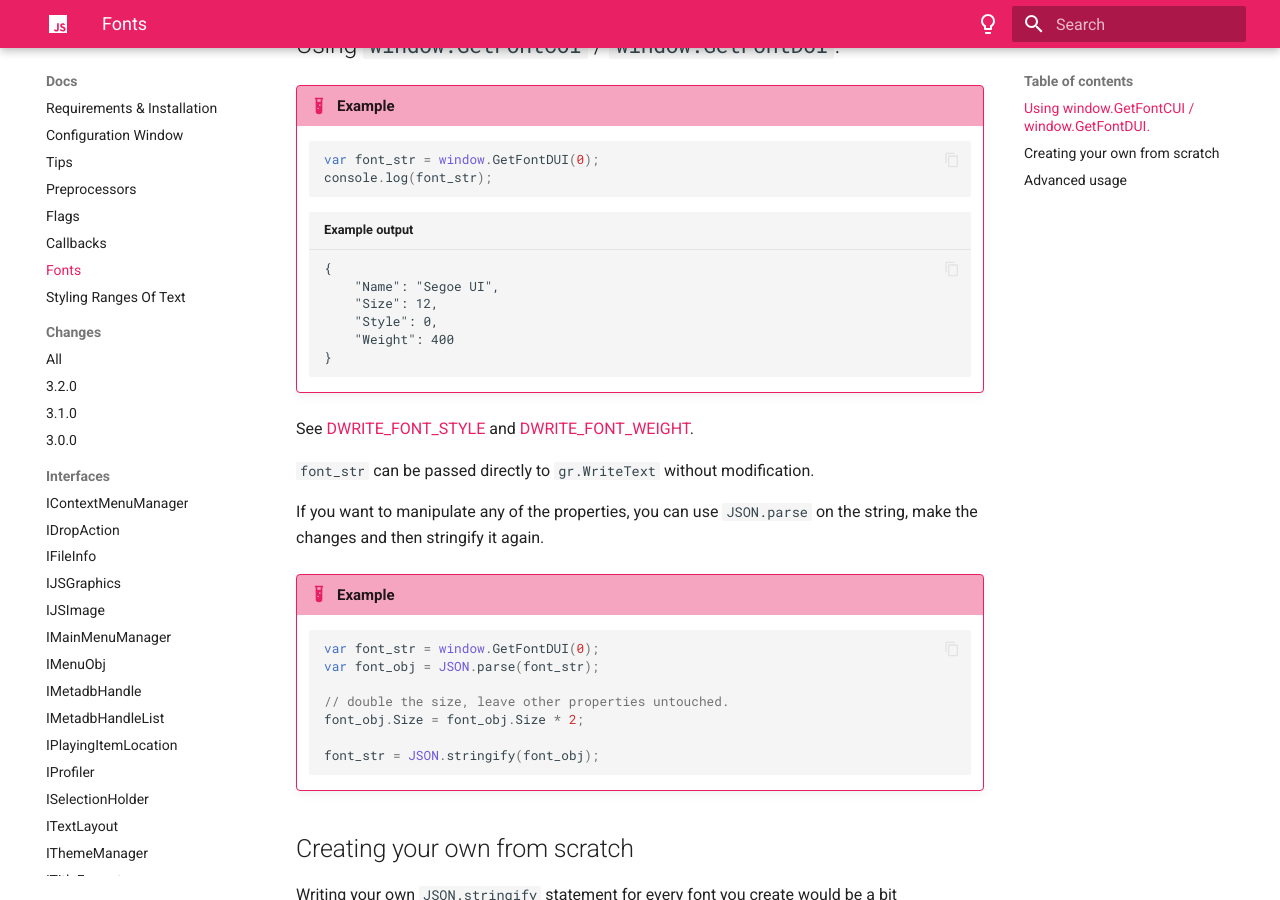
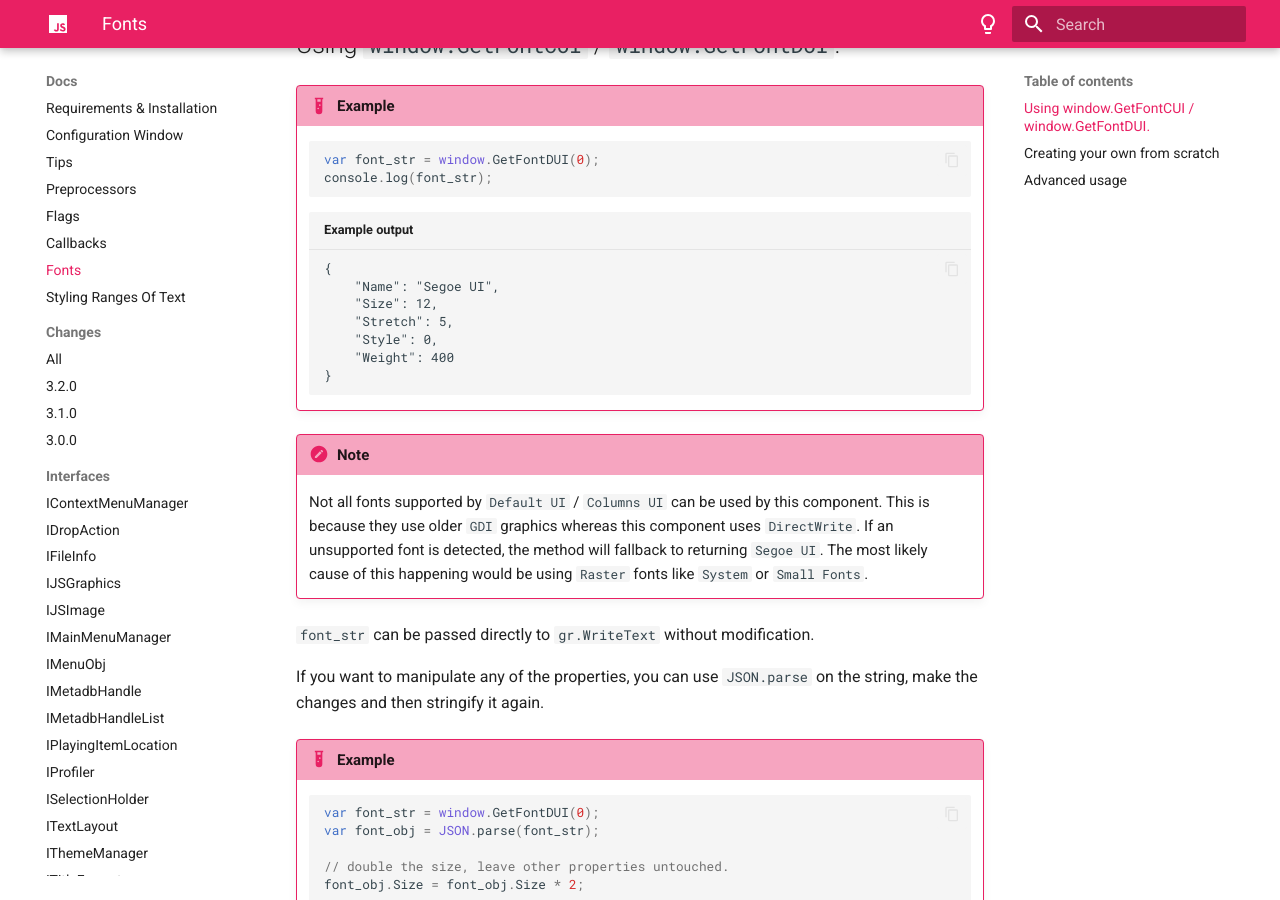
Before and after one commit to jscript-panel/jscript-panel.github.io, an MkDocs documentation site: the page built from docs/docs/fonts.md, in a window 1280 px wide and 900 px high, scrolled down 843 px. Built offline with MkDocs 1.6.1 and Material for MkDocs 9.7.7, drawn with Linux system fonts in a browser that asks for light colours.

Commit message:
Update fonts.md

````diff
--- a/docs/docs/fonts.md
+++ b/docs/docs/fonts.md
@@ -41,12 +41,17 @@ of `Segoe UI` and `16px` will be used.
 	{
 		"Name": "Segoe UI",
 		"Size": 12,
+		"Stretch": 5,
 		"Style": 0,
 		"Weight": 400
 	}
 	```
 
-See [DWRITE_FONT_STYLE](../flags/#dwrite_font_style) and [DWRITE_FONT_WEIGHT](../flags/#dwrite_font_weight).
+!!! note
+	Not all fonts supported by `Default UI` / `Columns UI` can be used by this component. This
+	is because they use older `GDI` graphics whereas this component uses `DirectWrite`. If
+	an unsupported font is detected, the method will fallback to returning `Segoe UI`. The most
+	likely cause of this happening would be using `Raster` fonts like `System` or `Small Fonts`.
 
 `font_str` can be passed directly to `gr.WriteText` without modification.
 
````
